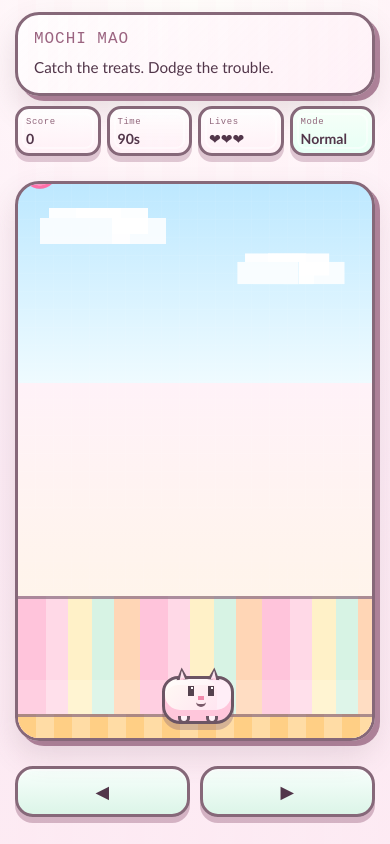
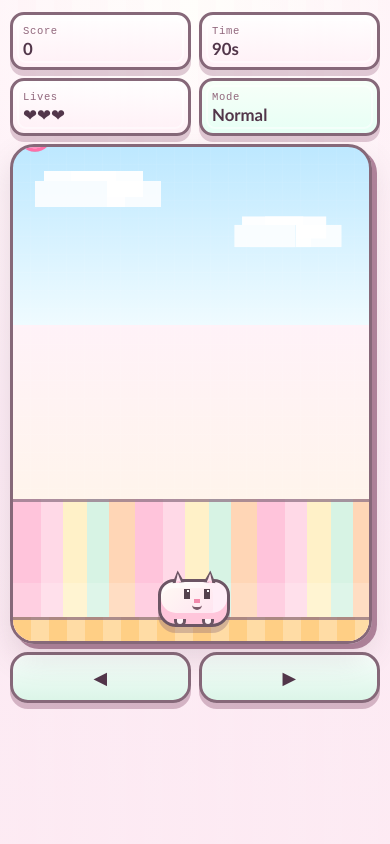
Before and after one commit to kimmyphua/mochi-mao, a React (Vite) app: page / in a window 390 px wide. Both pictures are taken after a click on the button "Start Game". Built offline with nearby package versions, Linux system fonts and the light colour scheme.

Commit message:
Improve mobile gameplay layout width

```diff
--- a/src/App.tsx
+++ b/src/App.tsx
@@ -30,7 +30,7 @@ import type {
 import { clamp, createItem, isColliding } from './game/utils';
 import { createHeartItem } from './game/utils';
 
-const ARENA_WIDTH = 360;
+const DEFAULT_ARENA_WIDTH = 360;
 const DEFAULT_ARENA_HEIGHT = 640;
 const PLAYER_SPEED = 330;
 
@@ -41,12 +41,13 @@ export default function App() {
   const [lives, setLives] = useState(STARTING_LIVES);
   const [timeLeft, setTimeLeft] = useState(GAME_DURATION_SECONDS);
   const [items, setItems] = useState<FallingItem[]>([]);
-  const [playerX, setPlayerX] = useState((ARENA_WIDTH - PLAYER_WIDTH) / 2);
+  const [playerX, setPlayerX] = useState((DEFAULT_ARENA_WIDTH - PLAYER_WIDTH) / 2);
   const [leaderboard, setLeaderboard] = useState<LeaderboardEntry[]>([]);
   const [playerName, setPlayerName] = useState('Mochi');
   const [isScoreSaved, setIsScoreSaved] = useState(false);
   const [isCatHurt, setIsCatHurt] = useState(false);
   const [arenaScale, setArenaScale] = useState(1);
+  const [arenaWidth, setArenaWidth] = useState(DEFAULT_ARENA_WIDTH);
   const [arenaHeight, setArenaHeight] = useState(DEFAULT_ARENA_HEIGHT);
 
   const animationFrameRef = useRef<number>();
@@ -68,7 +69,7 @@ export default function App() {
     score: 0,
     lives: STARTING_LIVES,
     timeLeft: GAME_DURATION_SECONDS,
-    playerX: (ARENA_WIDTH - PLAYER_WIDTH) / 2,
+    playerX: (DEFAULT_ARENA_WIDTH - PLAYER_WIDTH) / 2,
     difficulty: 'normal' as Difficulty,
   });
   const screenRef = useRef<GameScreen>('start');
@@ -78,28 +79,34 @@ export default function App() {
   const touchControlsRef = useRef<HTMLDivElement>(null);
 
   useEffect(() => {
-    const updateArenaHeight = () => {
+    const updateArenaSize = () => {
       const width = window.innerWidth;
       const height = window.innerHeight;
+      const nextArenaWidth =
+        width <= 560
+          ? Math.max(320, Math.min(408, width - 28))
+          : DEFAULT_ARENA_WIDTH;
+
+      setArenaWidth(nextArenaWidth);
 
       if (width <= 420) {
-        setArenaHeight(height <= 760 ? 520 : 560);
+        setArenaHeight(height <= 760 ? 460 : 500);
         return;
       }
 
       if (width <= 560) {
-        setArenaHeight(height <= 820 ? 560 : 600);
+        setArenaHeight(height <= 820 ? 500 : 540);
         return;
       }
 
       setArenaHeight(DEFAULT_ARENA_HEIGHT);
     };
 
-    updateArenaHeight();
-    window.addEventListener('resize', updateArenaHeight);
+    updateArenaSize();
+    window.addEventListener('resize', updateArenaSize);
 
     return () => {
-      window.removeEventListener('resize', updateArenaHeight);
+      window.removeEventListener('resize', updateArenaSize);
     };
   }, []);
 
@@ -142,6 +149,15 @@ export default function App() {
     gameStateRef.current.playerX = playerX;
     gameStateRef.current.difficulty = difficulty;
   }, [difficulty, lives, playerX, score, timeLeft]);
+
+  useEffect(() => {
+    const maxPlayerX = Math.max(0, arenaWidth - PLAYER_WIDTH);
+    setPlayerX((current) => {
+      const nextX = clamp(current, 0, maxPlayerX);
+      gameStateRef.current.playerX = nextX;
+      return nextX;
+    });
+  }, [arenaWidth]);
 
   useEffect(() => {
     screenRef.current = screen;
@@ -190,7 +206,7 @@ export default function App() {
       const availableWidth = Math.max(260, layout.clientWidth);
       const nextScale = Math.min(
         1,
-        availableWidth / ARENA_WIDTH,
+        availableWidth / arenaWidth,
         availableHeight / arenaHeight,
       );
 
@@ -217,7 +233,7 @@ export default function App() {
       resizeObserver.disconnect();
       window.removeEventListener('resize', updateArenaScale);
     };
-  }, [arenaHeight, screen]);
+  }, [arenaHeight, arenaWidth, screen]);
 
   useEffect(() => {
     const onKeyDown = (event: KeyboardEvent) => {
@@ -277,7 +293,7 @@ export default function App() {
 
       setPlayerX((current) => {
         const moved = current + movementRef.current * PLAYER_SPEED * deltaSeconds;
-        const clamped = clamp(moved, 0, ARENA_WIDTH - PLAYER_WIDTH);
+        const clamped = clamp(moved, 0, arenaWidth - PLAYER_WIDTH);
         gameStateRef.current.playerX = clamped;
         return clamped;
       });
@@ -287,7 +303,7 @@ export default function App() {
 
       if (spawnAccumulatorRef.current >= settings.spawnIntervalMs) {
         spawnAccumulatorRef.current -= settings.spawnIntervalMs;
-        nextItems.push(createItem(++itemIdRef.current, difficulty, ARENA_WIDTH));
+        nextItems.push(createItem(++itemIdRef.current, difficulty, arenaWidth));
       }
 
       if (gameStateRef.current.lives < STARTING_LIVES) {
@@ -298,7 +314,7 @@ export default function App() {
 
         heartSpawnTimerRef.current -= deltaSeconds;
         if (heartSpawnTimerRef.current <= 0) {
-          nextItems.push(createHeartItem(++itemIdRef.current, ARENA_WIDTH));
+          nextItems.push(createHeartItem(++itemIdRef.current, arenaWidth));
           heartSpawnTimerRef.current = randomHeartDelaySeconds();
         }
       } else {
@@ -378,10 +394,10 @@ export default function App() {
         window.cancelAnimationFrame(animationFrameRef.current);
       }
     };
-  }, [difficulty, screen]);
+  }, [arenaHeight, arenaWidth, difficulty, screen]);
 
   function resetGameState() {
-    const initialX = (ARENA_WIDTH - PLAYER_WIDTH) / 2;
+    const initialX = (arenaWidth - PLAYER_WIDTH) / 2;
     movementRef.current = 0;
     itemIdRef.current = 0;
     spawnAccumulatorRef.current = 0;
@@ -503,7 +519,7 @@ export default function App() {
         const nextX = clamp(
           current + Math.sign(deltaX) * 56,
           0,
-          ARENA_WIDTH - PLAYER_WIDTH,
+          arenaWidth - PLAYER_WIDTH,
         );
         gameStateRef.current.playerX = nextX;
         return nextX;
@@ -521,10 +537,10 @@ export default function App() {
     () =>
       ({
         ['--arena-scale' as string]: arenaScale.toString(),
-        ['--arena-width' as string]: `${ARENA_WIDTH}px`,
+        ['--arena-width' as string]: `${arenaWidth}px`,
         ['--arena-height' as string]: `${arenaHeight}px`,
       }) satisfies CSSProperties,
-    [arenaHeight, arenaScale],
+    [arenaHeight, arenaScale, arenaWidth],
   );
 
   return (
--- a/src/styles.css
+++ b/src/styles.css
@@ -1057,6 +1057,16 @@ h2 {
   height: 48px;
   padding: 9px 14px;
   font-size: 1.1rem;
+  user-select: none;
+  -webkit-user-select: none;
+  -webkit-touch-callout: none;
+  -webkit-tap-highlight-color: transparent;
+  touch-action: manipulation;
+}
+
+.touch-button:focus,
+.touch-button:focus-visible {
+  outline: none;
 }
 
 .save-score-card,
@@ -1174,6 +1184,53 @@ input[type='text'] {
   }
 }
 
+@media (max-width: 640px) {
+  .playing-frame .brand-panel.compact-brand {
+    display: none;
+  }
+
+  .playing-frame {
+    width: 100%;
+  }
+
+  .playing-frame {
+    gap: 8px;
+  }
+
+  .playing-frame .game-layout {
+    width: 100%;
+    gap: 8px;
+  }
+
+  .game-viewport {
+    width: 100%;
+  }
+
+  .playing-frame .hud {
+    width: 100%;
+    grid-template-columns: repeat(2, minmax(0, 1fr));
+    gap: 8px;
+  }
+
+  .hud-pill {
+    min-height: 58px;
+    padding: 8px 10px 7px;
+  }
+
+  .hud-label {
+    font-size: 0.66rem;
+  }
+
+  .hud strong {
+    font-size: 1.05rem;
+  }
+
+  .touch-controls {
+    width: 100%;
+    gap: 8px;
+  }
+}
+
 @media (min-width: 900px) {
   .app-shell {
     padding: 24px;
```
